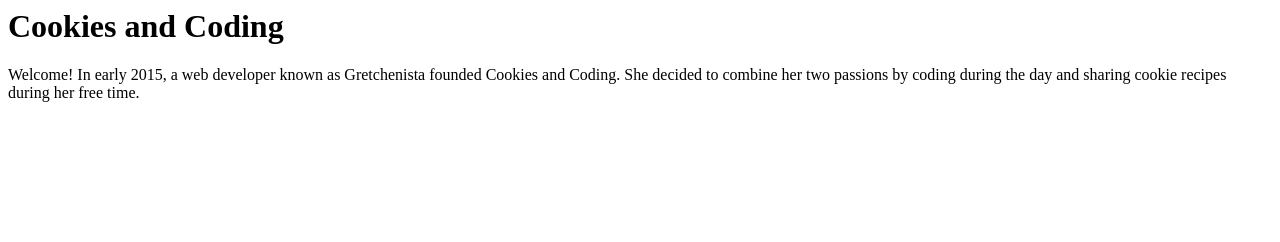
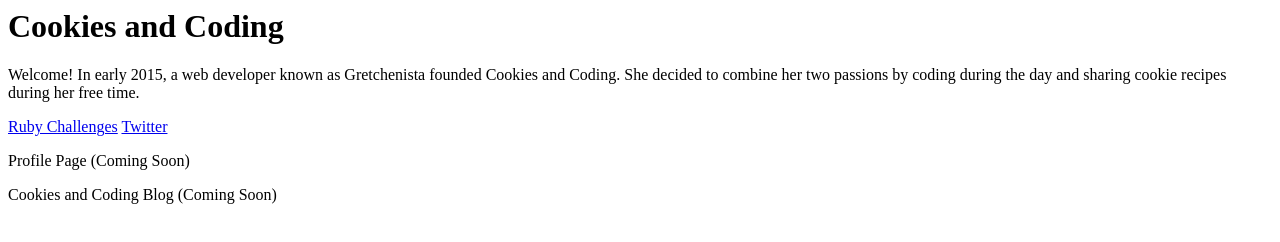
Before and after one commit to gretchenista/gretchenista.github.io, a plain HTML site: page index.html in a window 1280 px wide. Drawn offline with Linux system fonts and the light colour scheme.

Commit message:
Update index.html

```diff
--- a/index.html
+++ b/index.html
@@ -1,2 +1,6 @@
 <h1>Cookies and Coding</h1>
 <p>Welcome! In early 2015, a web developer known as Gretchenista founded Cookies and Coding. She decided to combine her two passions by coding during the day and sharing cookie recipes during her free time.<p>
+<a href="https://github.com/gretchenista/skillcrush-ruby-challenge">Ruby Challenges</a>
+<a href="http://www.twitter.com/gretchenista">Twitter</a>
+<p>Profile Page (Coming Soon)</p>
+<p>Cookies and Coding Blog (Coming Soon)</p>
```
